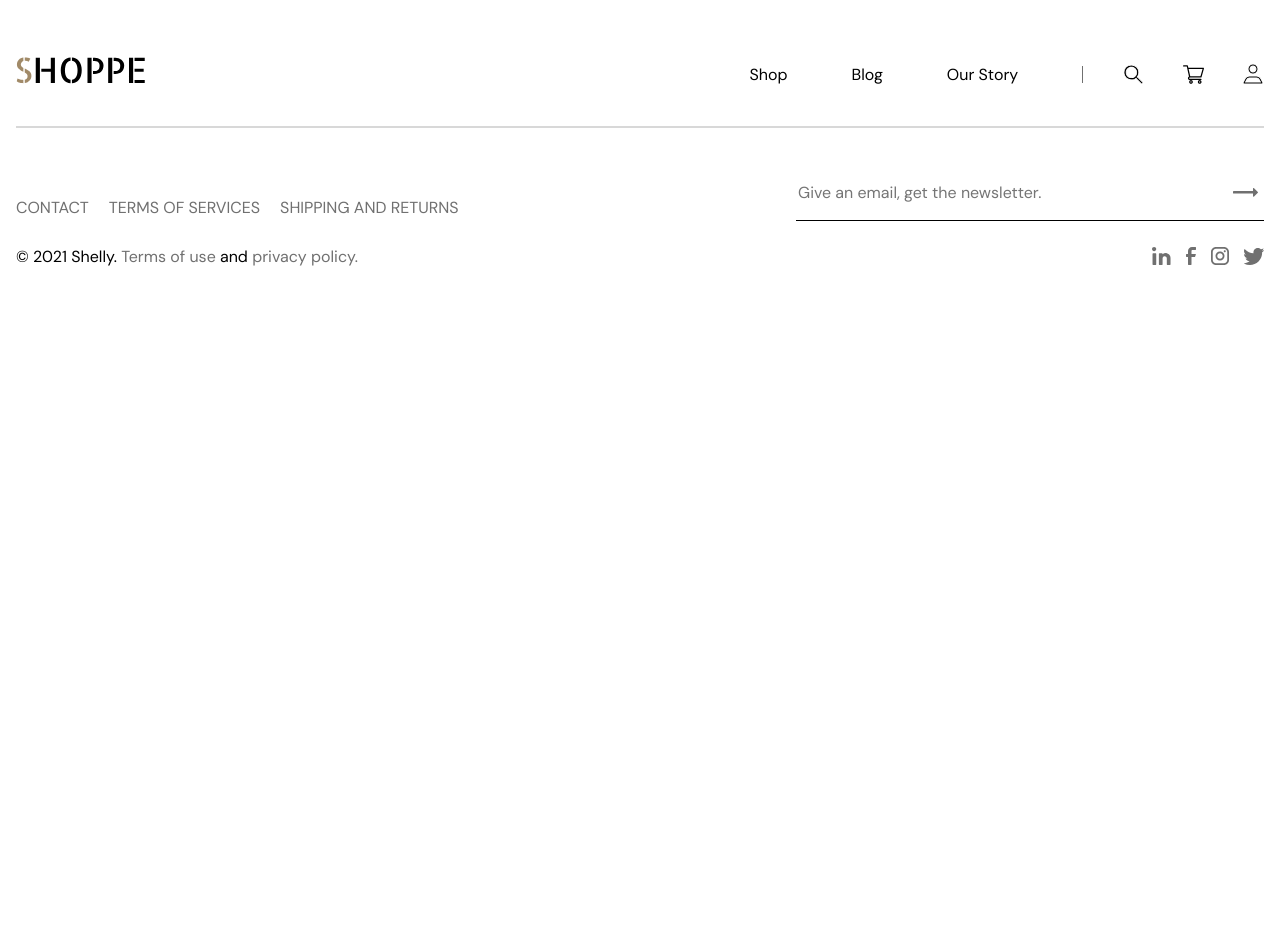
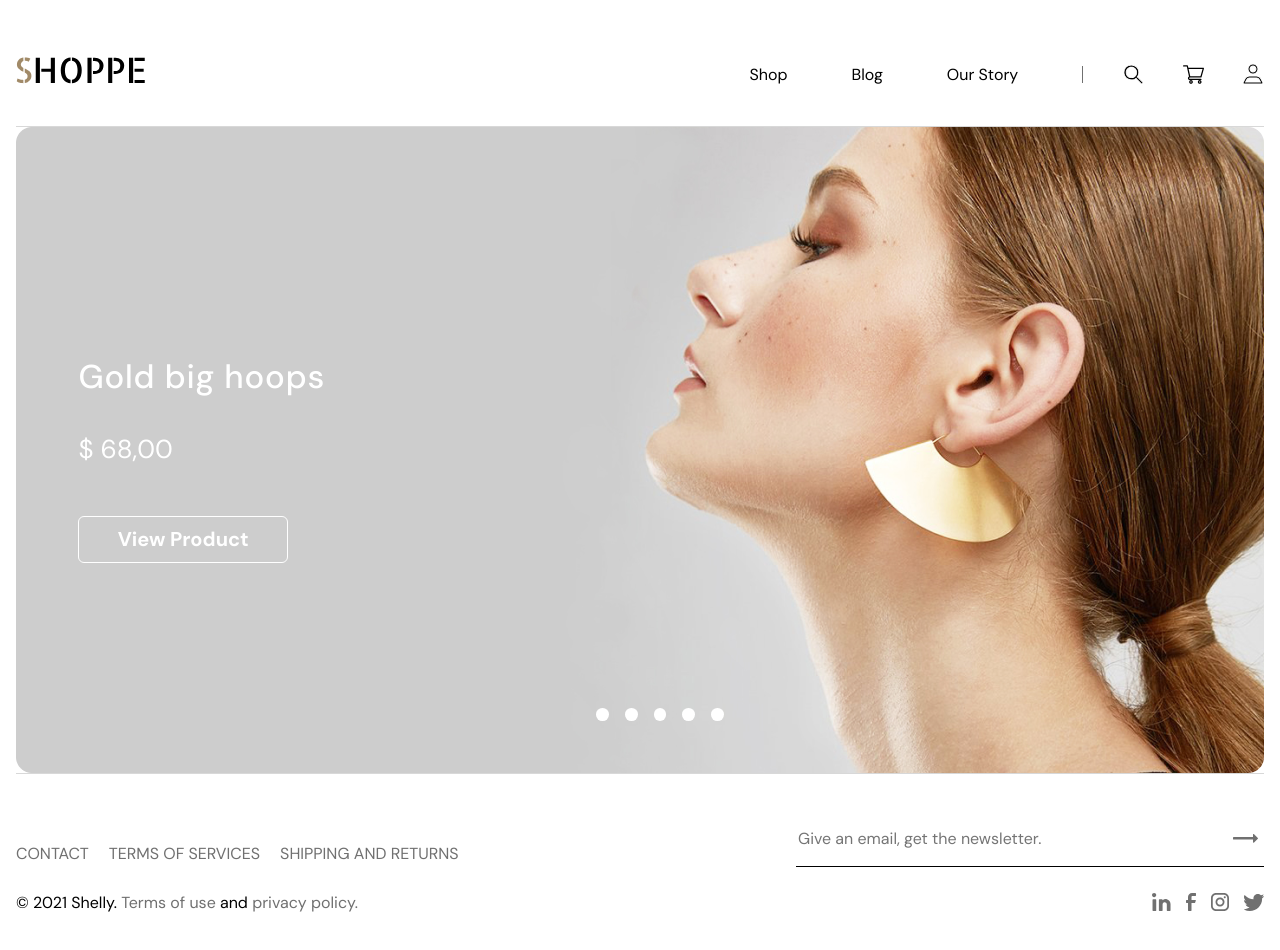
Before and after one commit to HannaTsilikina/fe67_project2_group1, a plain HTML site: page index-main.html in a window 1280 px wide. Before the commit the page ends 800 px from the top, so only its background shows below. Drawn offline with Linux system fonts and the light colour scheme.

Commit message:
main bunner

```diff
--- a/index-main.html
+++ b/index-main.html
@@ -1,5 +1,6 @@
 <!DOCTYPE html>
 <html lang="en">
+
 <head>
     <meta charset="UTF-8">
     <meta http-equiv="X-UA-Compatible" content="IE=edge">
@@ -10,6 +11,7 @@
     <link rel="stylesheet" href="./styles/style-main_mobile.css">
     <link rel="stylesheet" href="./styles/style-main_desktop.css">
 </head>
+
 <body>
     <header>
         <div class="header-container">
@@ -57,7 +59,8 @@
                     </a>
                 </div>
                 <div class="header-mobile__main">
-                <a href="./index-cart.html"><div class="header__bucket">
+                    <a href="./index-cart.html">
+                        <div class="header__bucket">
                             <img src="./assest/vectors/shopping-cart.svg" alt="shopping-cart">
                             <div class="shopping-cart__item">1</div>
                         </div>
@@ -89,12 +92,27 @@
                 <input class="header-mobile__input" type="search" placeholder="Search">
             </form>
             <div class="header-mobile__access">
-        <a  class="header-mobile-access__item"  href="#">Earring</a>
-        <a class="header-mobile-access__item"  href="#">Necklace</a>
-        <a class="header-mobile-access__item"  href="#">Pin</a>
+                <a class="header-mobile-access__item" href="#">Earring</a>
+                <a class="header-mobile-access__item" href="#">Necklace</a>
+                <a class="header-mobile-access__item" href="#">Pin</a>
             </div>
         </div>
     </header>
+    <section class="bunner-container">
+        <img src="assest/images/main-image.png" alt="main-image">
+        <div class="bunner-container__text">
+            <h1>Gold big hoops</h1>
+            <h2>$ 68,00</h2>
+            <button class="button__bunner-container" type="submit">View Product</button>
+        </div>
+        <ul class="bunner-container__navigation">
+            <li></li>
+            <li></li>
+            <li></li>
+            <li></li>
+            <li></li>
+        </ul>
+    </section>
     <footer>
         <div class="footer-container">
             <nav class="footer__nav">
@@ -105,10 +123,11 @@
                 </ul>
             </nav>
             <form class="footer__input" action="#">
-    <input type="email" placeholder="Give an email, get the newsletter."  >
+                <input type="email" placeholder="Give an email, get the newsletter.">
                 <button class="button__arrow"><img src="./assest/vectors/arrow.svg" alt="arrow"> </button>
             </form>
-<span class="footer__privacy" >© 2021 Shelly. <a href="#">Terms of use</a>  and <a href="#"> privacy policy.</a></span>
+            <span class="footer__privacy">© 2021 Shelly. <a href="#">Terms of use</a> and <a href="#"> privacy
+                    policy.</a></span>
             <div class="footer__social">
                 <a href="#">
                     <img src="./assest/vectors/linkedIn.svg" alt="linkedIn">
@@ -126,4 +145,5 @@
         </div>
     </footer>
 </body>
+
 </html>
--- a/styles/style-main_desktop.css
+++ b/styles/style-main_desktop.css
@@ -1,27 +1,34 @@
 @import url('https://fonts.googleapis.com/css2?family=DM+Sans:ital,opsz,wght@0,9..40,100;0,9..40,200;0,9..40,300;0,9..40,400;0,9..40,500;0,9..40,600;0,9..40,700;0,9..40,800;0,9..40,900;0,9..40,1000;1,9..40,100;1,9..40,200;1,9..40,300;1,9..40,400;1,9..40,500;1,9..40,600;1,9..40,700;1,9..40,800;1,9..40,900;1,9..40,1000&family=Lato:wght@400;700;900&display=swap');
+
 @media screen and (min-width: 720px) {
     body {
         margin: 0 auto;
         max-width: 1248px;
     }
+
     header {
         border-bottom: 1px solid #D8D8D8;
         padding-bottom: 17px;
         padding-top: 5vh;
     }
+
     .header-mobile {
         display: none;
     }
+
     .header-container {
         display: flex;
         align-items: center;
         justify-content: space-between;
     }
+
     .header__nav {
         display: flex;
         padding: 0;
         justify-content: space-between;
-align-items: center;}
+        align-items: center;
+    }
+
     .nav__pages {
         display: flex;
         gap: 5vw;
@@ -33,22 +40,26 @@ align-items: center;}
         height: 17px;
         background-color: #707070;
     }
+
     .nav__product {
         display: flex;
         gap: 3vw;
         align-items: center;
     }
+
     .nav__product li a img {
         margin-top: 7px;
     }
+
     header li {
         list-style-type: none;
 
         vertical-align: middle;
     }
+
     header a {
         text-decoration: none;
-        color:  #000;
+        color: #000;
         font-family: DM Sans;
         font-size: 1rem;
         font-style: normal;
@@ -57,8 +68,106 @@ line-height: 27px;
 
 
     }
+
     /* end of header style's*/
 
+    /* main */
+    /* bunner */
+    h1 {
+        font-family: DM Sans;
+        font-style: normal;
+        font-size: 33px;
+        font-weight: 500;
+        line-height: 33px;
+        letter-spacing: 0.05rem;
+    }
+
+    h2 {
+        font-family: DM Sans;
+        font-style: normal;
+        font-size: 26px;
+        font-weight: 400;
+        line-height: 26px;
+    }
+
+    .bunner-container {
+        display: flex;
+        height: 100%;
+        flex-direction: column;
+        position: relative;
+        color: white;
+        align-content: center;
+        justify-content: center;
+    }
+
+    .bunner-container__text {
+        display: flex;
+        flex-direction: column;
+        position: absolute;
+        left: 5%;
+        align-self: start;
+    }
+
+    .button__bunner-container {
+        position: relative;
+        width: 85%;
+        padding: 5% 10%;
+        color: white;
+        text-align: center;
+        border: 0.1rem solid white;
+        border-radius: 6px;
+        border-color: white;
+        background-color: #00000000;
+        margin-top: 2rem;
+        font-family: DM Sans;
+        font-style: normal;
+        font-size: 20px;
+        font-weight: 700;
+        line-height: 20px;
+        cursor: pointer;
+    }
+
+    .button__bunner-container:active {
+        background-color: #00000010;
+    }
+
+    .bunner-container__navigation {
+        display: flex;
+        flex-direction: row;
+        position: absolute;
+        width: 30%;
+        height: 100%;
+        align-self: center;
+        justify-content: center;
+    }
+
+    .bunner-container__navigation li {
+        list-style-type: none;
+        margin: 0rem 0.5rem 0rem 0.5rem;
+        padding-bottom: 3rem;
+        align-self: flex-end;
+    }
+
+    .bunner-container__navigation li::before {
+        content: '';
+        width: 0.8rem;
+        height: 0.8rem;
+        border-radius: 50%;
+        background-color: white;
+        display: inline-block;
+    }
+
+    .bunner-container__navigation li:active::before {
+        content: '';
+        width: 1rem;
+        height: 1rem;
+        border-radius: 50%;
+        background-color: #ffffff00;
+        border: 0.1rem solid white;
+        display: inline-block;
+    }
+
+    /* end for bunner */
 
     /* footer style's*/
     footer {
@@ -66,50 +175,57 @@ footer {
         padding-top: 50px;
         padding-bottom: 5vh;
     }
-.footer-container  {
+
+    .footer-container {
         display: grid;
-    grid-template-rows: repeat(2,1fr);
-    grid-template-columns: repeat(2,1fr);
+        grid-template-rows: repeat(2, 1fr);
+        grid-template-columns: repeat(2, 1fr);
         align-items: self-end;
         gap: 25%;
     }
+
     @media screen and (max-width: 1180px) {
-    .footer-container  {
+        .footer-container {
             display: grid;
-    grid-template-rows: repeat(2,1fr);
-    grid-template-columns: repeat(2,1fr);
+            grid-template-rows: repeat(2, 1fr);
+            grid-template-columns: repeat(2, 1fr);
             align-items: self-end;
             gap: 10%;
         }
     }
+
     @media screen and (max-width: 1000px) {
-    .footer-container  {
+        .footer-container {
             display: grid;
-    grid-template-rows: repeat(2,1fr);
+            grid-template-rows: repeat(2, 1fr);
             grid-template-columns: 1fr 0.75fr;
             align-items: self-end;
             gap: 5%;
         }
     }
+
     .footer-nav__href {
         display: flex;
         gap: 20px;
         margin: 0;
         padding: 0;
     }
+
     .footer-nav__href li {
         list-style-type: none;
     }
+
     .footer-nav__href a {
         text-decoration: none;
-    color:  #707070;
+        color: #707070;
         font-family: DM Sans;
         font-size: 1rem;
         font-style: normal;
         font-weight: 400;
         line-height: 27px;
     }
-.footer__input{
+
+    .footer__input {
         border-bottom: 1px solid #000;
         padding-bottom: 13px;
         display: flex;
@@ -118,9 +234,10 @@ line-height: 27px;
 
 
     }
+
     .footer__input input {
         border: none;
-    color:  #707070;
+        color: #707070;
         font-family: DM Sans;
         font-size: 1rem;
         font-style: normal;
@@ -129,27 +246,32 @@ line-height: 27px;
         width: 100%;
 
     }
+
     .button__arrow {
-    background:none;
+        background: none;
         border: none;
     }
+
     .button__arrow:active {
         background: #aeaeae;
     }
+
     .button__arrow:focus {
 
         border: 1px solid #707070;
     }
+
     .footer__privacy {
-    color:#000;
+        color: #000;
         font-family: DM Sans;
         font-size: 1rem;
         font-style: normal;
         font-weight: 400;
         line-height: 27px;
     }
+
     .footer__privacy a {
-    color:  #707070;
+        color: #707070;
         font-family: DM Sans;
         font-size: 1rem;
         font-style: normal;
@@ -157,6 +279,7 @@ font-weight: 400;
         line-height: 27px;
         text-decoration: none;
     }
+
     .footer__social {
         display: flex;
         justify-content: flex-end;
```
Lines whose indentation alone changed are shown as unchanged.
